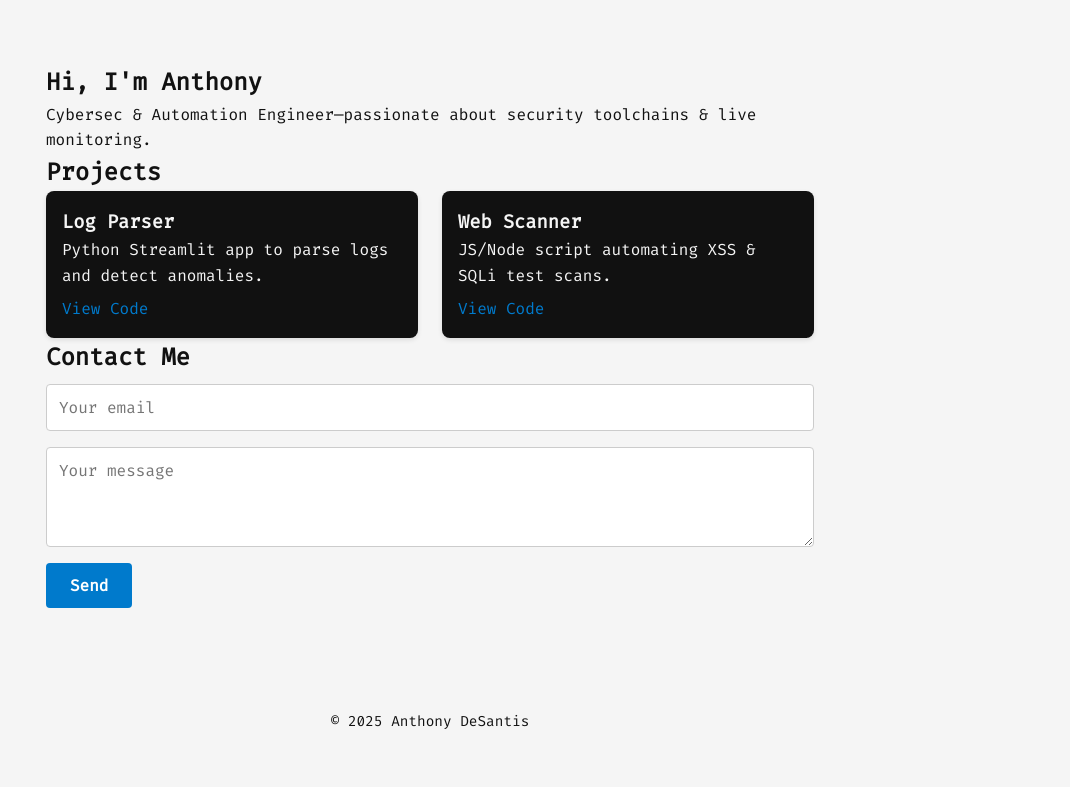
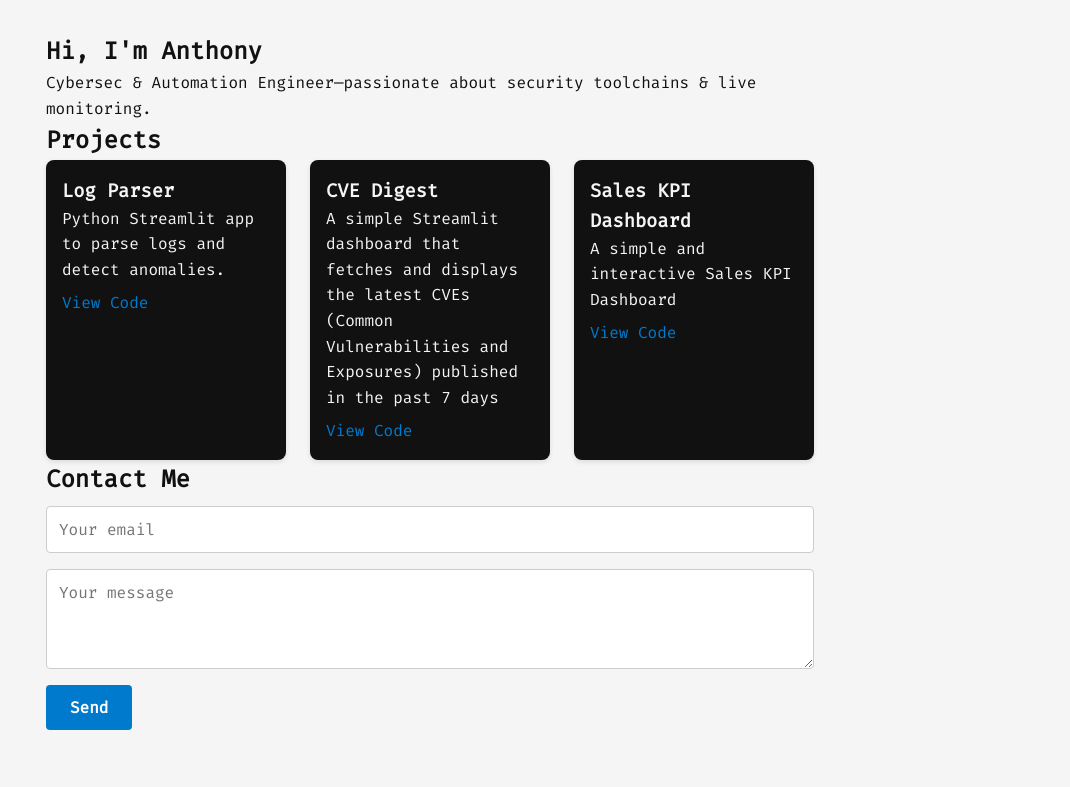
Before and after one commit to TooManyTonys/anthony-desantis.github.io, a plain HTML site: page index.html in a window 1280 px wide. Shown: the part 141-928 px from the top of the page, without its empty margins (210-1280 px from the left). Before the commit the page ends 890 px from the top, so only its background shows below. Drawn offline with Linux system fonts and the light colour scheme; some icons are missing.

Commit message:
Update index.html

```diff
--- a/index.html
+++ b/index.html
@@ -12,7 +12,6 @@
 </head>
 <body>
   <header>
-    <img src="assets/profile.jpg" alt="Profile photo" class="profile-img" />
     <h1 id="typed"></h1>
     <button id="dark-mode-toggle" aria-label="Toggle dark mode">🌙</button>
     <nav>
@@ -34,13 +33,17 @@
         <div class="card">
           <h3>Log Parser</h3>
           <p>Python Streamlit app to parse logs and detect anomalies.</p>
-          <a href="https://github.com/TooManyTonys/..." target="_blank">View Code</a>
+          <a href="https://github.com/TooManyTonys/Log-Parser" target="_blank">View Code</a>
         </div>
         <div class="card">
-          <h3>Web Scanner</h3>
-          <p>JS/Node script automating XSS & SQLi test scans.</p>
-          <a href="https://github.com/TooManyTonys/..." target="_blank">View Code</a>
+          <h3>CVE Digest</h3>
+          <p>A simple Streamlit dashboard that fetches and displays the latest CVEs (Common Vulnerabilities and Exposures) published in the past 7 days</p>
+          <a href="https://github.com/TooManyTonys/CVE-daily-digest" target="_blank">View Code</a>
         </div>
+        <div class="card">
+          <h3>Sales KPI Dashboard</h3>
+          <p>A simple and interactive Sales KPI Dashboard</p>
+          <a href="https://github.com/TooManyTonys/KPI-Dashboard" target="_blank">View Code</a>
         <!-- Add more project cards as needed -->
       </div>
     </section>
```
